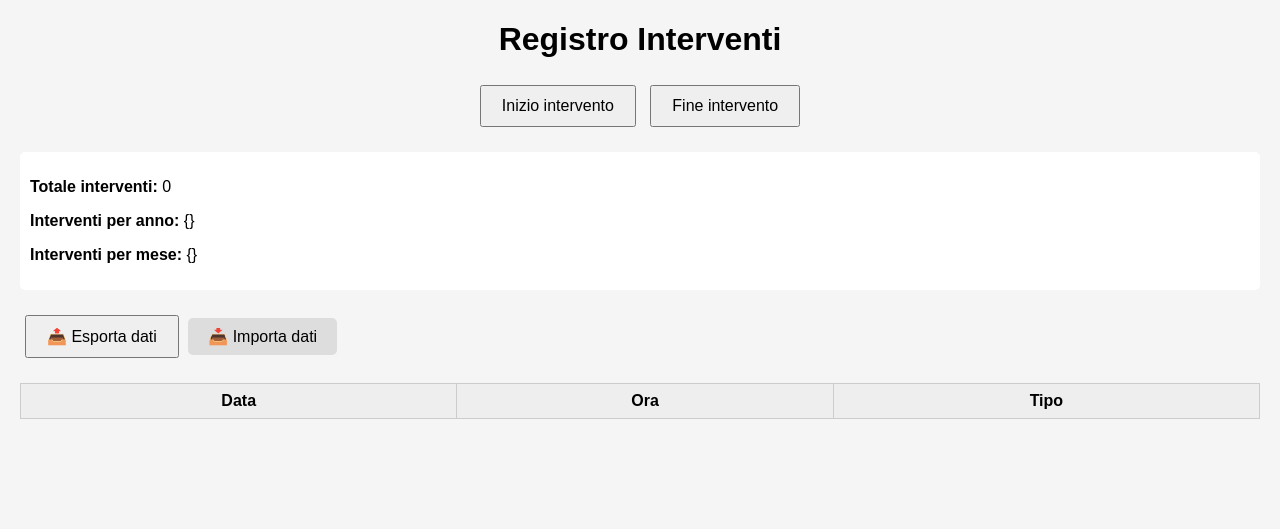
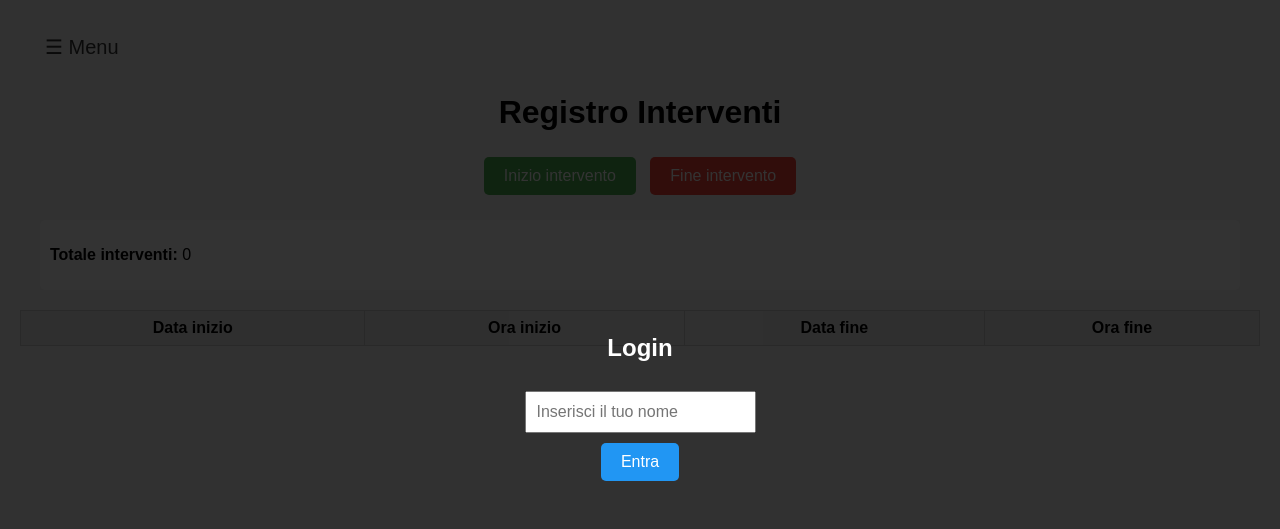
Before and after one commit to Bryandettob/interventi.github.io, a plain HTML site: page index.html in a window 1280 px wide. Drawn offline with Linux system fonts and the light colour scheme.

Commit message:
Add files via upload
sidebar e utenti

```diff
--- a/index.html
+++ b/index.html
@@ -4,107 +4,167 @@
 <meta charset="UTF-8">
 <meta name="viewport" content="width=device-width, initial-scale=1.0">
 <title>Registro Interventi</title>
-
-<!-- Manifest per PWA -->
 <link rel="manifest" href="manifest.json">
 <meta name="theme-color" content="#1976d2">
-
-<!-- Icona per la schermata home -->
 <link rel="icon" type="image/png" sizes="192x192" href="icon-192.png">
 
 <style>
-  body { font-family: Arial, sans-serif; margin: 20px; background: #f5f5f5; }
-  h1 { text-align: center; }
+  body { font-family: Arial, sans-serif; margin: 0; background: #f5f5f5; }
+  h1 { text-align: center; margin-top: 20px; }
   .btn-container { text-align: center; margin: 20px 0; }
-  button { padding: 10px 20px; margin: 5px; font-size: 16px; cursor: pointer; }
-  table { width: 100%; border-collapse: collapse; margin-top: 20px; }
+  button { padding: 10px 20px; margin: 5px; font-size: 16px; cursor: pointer; border: none; border-radius: 5px; color: #fff; }
+  .btn-inizio { background: #4CAF50; }
+  .btn-fine { background: #F44336; }
+  table { width: 100%; border-collapse: collapse; margin-top: 20px; background: #fff; }
   th, td { border: 1px solid #ccc; padding: 8px; text-align: center; }
   th { background: #eee; }
-  .stats { margin-top: 20px; background: #fff; padding: 10px; border-radius: 5px; }
-  input[type="file"] { display: none; }
+  .stats { margin: 20px; background: #fff; padding: 10px; border-radius: 5px; }
+
+  /* Sidebar */
+  .sidebar {
+    height: 100%; width: 0; position: fixed; z-index: 1; top: 0; left: 0;
+    background-color: #333; overflow-x: hidden; transition: 0.3s; padding-top: 60px;
+  }
+  .sidebar a, .sidebar button {
+    padding: 10px 15px; text-decoration: none; font-size: 18px;
+    color: #fff; display: block; background: none; border: none; text-align: left; width: 100%;
+    cursor: pointer;
+  }
+  .sidebar a:hover, .sidebar button:hover { background-color: #575757; }
+  .sidebar .closebtn {
+    position: absolute; top: 0; right: 10px; font-size: 30px;
+  }
+  #main { transition: margin-left 0.3s; padding: 20px; }
+  .menu-btn { font-size: 20px; cursor: pointer; background: none; border: none; color: #333; }
+
+  /* Login */
+  #loginScreen {
+    position: fixed; top: 0; left: 0; width: 100%; height: 100%;
+    background: rgba(0,0,0,0.8); display: flex; justify-content: center; align-items: center;
+    color: white; flex-direction: column;
+  }
+  #loginScreen input { padding: 10px; font-size: 16px; margin-top: 10px; }
+  #loginScreen button { background: #2196F3; margin-top: 10px; }
 </style>
 </head>
 <body>
 
-<h1>Registro Interventi</h1>
-
-<div class="btn-container">
-  <button onclick="addIntervento('Inizio')">Inizio intervento</button>
-  <button onclick="addIntervento('Fine')">Fine intervento</button>
+<!-- Login Screen -->
+<div id="loginScreen">
+  <h2>Login</h2>
+  <input type="text" id="username" placeholder="Inserisci il tuo nome">
+  <button onclick="login()">Entra</button>
 </div>
 
+<!-- Sidebar -->
+<div id="mySidebar" class="sidebar">
+  <a href="javascript:void(0)" class="closebtn" onclick="closeNav()">×</a>
+  <button onclick="showStats('year')">📅 Interventi per anno</button>
+  <button onclick="showStats('month')">🗓️ Interventi per mese</button>
+  <button onclick="exportData()">📤 Esporta dati</button>
+  <input type="file" id="fileInput" accept=".json" style="display:none" onchange="importData(event)">
+  <button onclick="document.getElementById('fileInput').click()">📥 Importa dati</button>
+  <button onclick="showClassifica()">🏆 Classifica</button>
+</div>
+
+<!-- Main Content -->
+<div id="main">
+  <button class="menu-btn" onclick="openNav()">☰ Menu</button>
+  <h1>Registro Interventi</h1>
+  <div class="btn-container">
+    <button class="btn-inizio" onclick="addInizio()">Inizio intervento</button>
+    <button class="btn-fine" onclick="addFine()">Fine intervento</button>
+  </div>
   <div class="stats">
     <p><b>Totale interventi:</b> <span id="totalCount">0</span></p>
-  <p><b>Interventi per anno:</b> <span id="perYear"></span></p>
-  <p><b>Interventi per mese:</b> <span id="perMonth"></span></p>
   </div>
-
-<div style="margin-top: 20px;">
-  <button onclick="exportData()">📤 Esporta dati</button>
-  <label for="fileInput" style="cursor:pointer; padding:10px 20px; background:#ddd; border-radius:5px;">📥 Importa dati</label>
-  <input type="file" id="fileInput" accept=".json" onchange="importData(event)">
-</div>
-
   <table>
     <thead>
       <tr>
-      <th>Data</th>
-      <th>Ora</th>
-      <th>Tipo</th>
+        <th>Data inizio</th>
+        <th>Ora inizio</th>
+        <th>Data fine</th>
+        <th>Ora fine</th>
       </tr>
     </thead>
     <tbody id="tableBody"></tbody>
   </table>
+</div>
 
 <script>
-let interventi = JSON.parse(localStorage.getItem('interventi')) || [];
+let allData = JSON.parse(localStorage.getItem('multiUtenteInterventi')) || {};
+let currentUser = null;
+let tempInizio = null; // memorizza inizio corrente prima di chiudere intervento
 
-function saveData() {
-  localStorage.setItem('interventi', JSON.stringify(interventi));
+function login() {
+  const name = document.getElementById('username').value.trim();
+  if (!name) { alert("Inserisci un nome utente!"); return; }
+  currentUser = name;
+  if (!allData[currentUser]) allData[currentUser] = [];
+  saveAll();
+  document.getElementById('loginScreen').style.display = 'none';
+  renderTable();
+}
+
+function saveAll() {
+  localStorage.setItem('multiUtenteInterventi', JSON.stringify(allData));
 }
 
 function renderTable() {
   const tbody = document.getElementById('tableBody');
   tbody.innerHTML = '';
-  interventi.forEach(item => {
+  allData[currentUser].forEach(item => {
     const row = `<tr>
-      <td>${item.data}</td>
-      <td>${item.ora}</td>
-      <td>${item.tipo}</td>
+      <td>${item.dataInizio || ''}</td>
+      <td>${item.oraInizio || ''}</td>
+      <td>${item.dataFine || ''}</td>
+      <td>${item.oraFine || ''}</td>
     </tr>`;
     tbody.innerHTML += row;
   });
-  updateStats();
+  document.getElementById('totalCount').innerText = allData[currentUser].length;
 }
 
-function addIntervento(tipo) {
+function addInizio() {
+  if (tempInizio) { alert("Hai già un intervento in corso!"); return; }
   const now = new Date();
-  const data = now.toLocaleDateString('it-IT');
-  const ora = now.toLocaleTimeString('it-IT');
-  interventi.push({ data, ora, tipo });
-  saveData();
+  tempInizio = {
+    dataInizio: now.toLocaleDateString('it-IT'),
+    oraInizio: now.toLocaleTimeString('it-IT'),
+    dataFine: '',
+    oraFine: ''
+  };
+}
+
+function addFine() {
+  if (!tempInizio) { alert("Devi avviare un intervento prima di terminarlo!"); return; }
+  const now = new Date();
+  tempInizio.dataFine = now.toLocaleDateString('it-IT');
+  tempInizio.oraFine = now.toLocaleTimeString('it-IT');
+  allData[currentUser].push(tempInizio);
+  tempInizio = null;
+  saveAll();
   renderTable();
 }
 
-function updateStats() {
-  document.getElementById('totalCount').innerText = interventi.length;
-
-  const perYear = {};
-  const perMonth = {};
-
-  interventi.forEach(i => {
-    const [day, month, year] = i.data.split('/');
-    perYear[year] = (perYear[year] || 0) + 1;
-    const monthKey = `${month}/${year}`;
-    perMonth[monthKey] = (perMonth[monthKey] || 0) + 1;
+function showStats(mode) {
+  let counts = {};
+  allData[currentUser].forEach(i => {
+    if (mode === 'year') {
+      const year = i.dataInizio.split('/')[2];
+      counts[year] = (counts[year] || 0) + 1;
+    } else if (mode === 'month') {
+      const [day, month, year] = i.dataInizio.split('/');
+      const key = `${month}/${year}`;
+      counts[key] = (counts[key] || 0) + 1;
+    }
   });
-
-  document.getElementById('perYear').innerText = JSON.stringify(perYear);
-  document.getElementById('perMonth').innerText = JSON.stringify(perMonth);
+  alert(mode === 'year' ? "Interventi per anno:\n" + JSON.stringify(counts, null, 2)
+                        : "Interventi per mese:\n" + JSON.stringify(counts, null, 2));
 }
 
 function exportData() {
-  const blob = new Blob([JSON.stringify(interventi, null, 2)], { type: "application/json" });
+  const blob = new Blob([JSON.stringify(allData, null, 2)], { type: "application/json" });
   const url = URL.createObjectURL(blob);
   const a = document.createElement('a');
   a.href = url;
@@ -116,32 +176,49 @@ function exportData() {
 function importData(event) {
   const file = event.target.files[0];
   if (!file) return;
-
   const reader = new FileReader();
   reader.onload = function(e) {
     try {
       const data = JSON.parse(e.target.result);
-      if (Array.isArray(data)) {
-        interventi = interventi.concat(data);
-        saveData();
+      if (typeof data === 'object') {
+        allData = data;
+        saveAll();
         renderTable();
       } else {
         alert('Il file non è valido.');
       }
-    } catch (err) {
+    } catch {
       alert('Errore nella lettura del file.');
     }
   };
   reader.readAsText(file);
 }
 
-renderTable();
+function showClassifica() {
+  let arr = [];
+  for (let user in allData) {
+    arr.push({ utente: user, count: allData[user].length });
+  }
+  arr.sort((a,b) => b.count - a.count);
+  let text = "Classifica:\n";
+  arr.forEach((u, idx) => {
+    text += `${idx+1}. ${u.utente} - ${u.count} interventi\n`;
+  });
+  alert(text);
+}
 
-// 🔹 Registrazione Service Worker
+function openNav() {
+  document.getElementById("mySidebar").style.width = "250px";
+  document.getElementById("main").style.marginLeft = "250px";
+}
+
+function closeNav() {
+  document.getElementById("mySidebar").style.width = "0";
+  document.getElementById("main").style.marginLeft= "0";
+}
+
 if ('serviceWorker' in navigator) {
-  navigator.serviceWorker.register('service-worker.js')
-    .then(() => console.log('Service Worker registrato'))
-    .catch(err => console.log('Errore SW:', err));
+  navigator.serviceWorker.register('service-worker.js');
 }
 </script>
 
```
Lines whose indentation alone changed are shown as unchanged.
